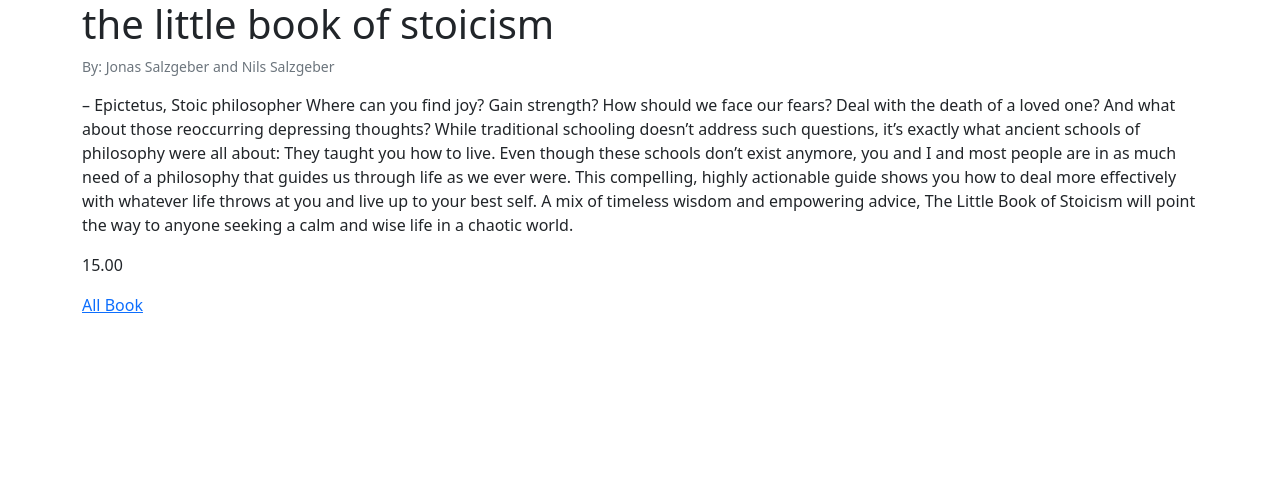
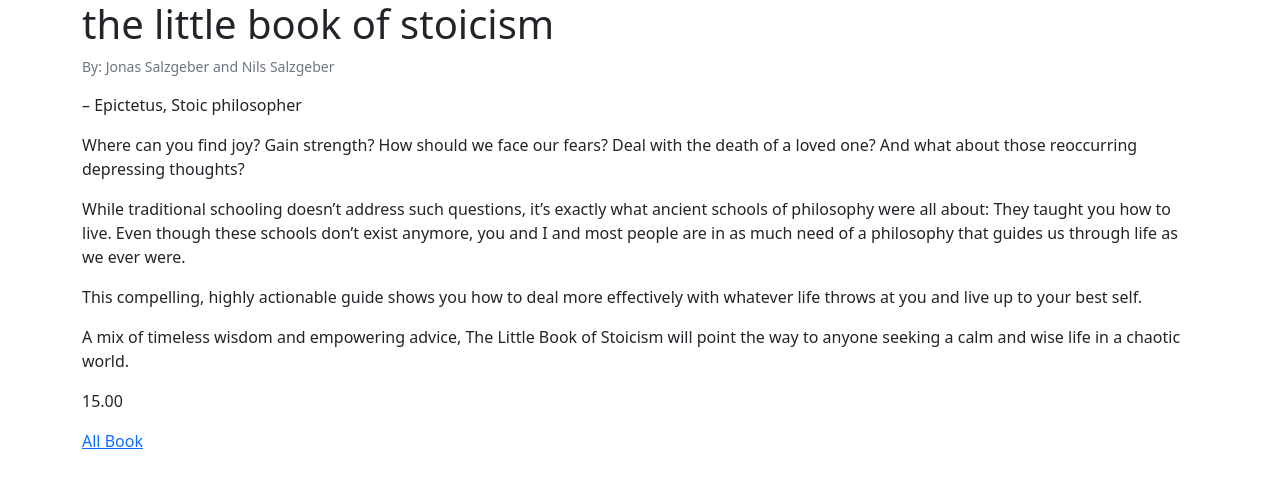
Before and after one commit to alinavabi65/Django_bookstote_project, a Django app: page /book/1/ in a window 1280 px wide. Shown: the top 488 px of the page. Run offline with Django 4.2, Linux system fonts and the light colour scheme; data comes from the database, SQL or seed files in the repository; both versions use the stored data as it was after the commit.

Commit message:
add some template filter

```diff
--- a/books/templates/books/book_detail.html
+++ b/books/templates/books/book_detail.html
@@ -1,13 +1,13 @@
 {% extends '_base.html' %}
 
 {% block page_title %}
-    Book List View
+    Book Detail View
 {% endblock %}
 
 {% block content %}
         <h1>{{ books.title }}</h1>
-        <p class="small text-muted mt-2">By: {{ books.author }}</p>
-        <p class="mt-2">{{ books.description }}</p>
+        <p class="small text-muted mt-2">By: {{ books.author|capfirst }}</p>
+        <p class="mt-2">{{ books.description|linebreaks }}</p>
         <p class="mt-2">{{ books.price }}</p>
     <a href="{% url 'list_view' %}">All Book</a>
 {% endblock %}
--- a/books/templates/books/book_list.html
+++ b/books/templates/books/book_list.html
@@ -7,11 +7,11 @@
 {% block content %}
     <a href="{% url 'book_create' %}">Add New Book</a>
     {% for book in books %}
-        <a href="{{book.get_absolut_url }}"><h1>{{ book.title }}</h1></a>
+        <a href="{{ book.get_absolute_url }}"><h1>{{ book.title|capfirst }}</h1></a>
         <br>
-        <h2>Author :</h2>{{ book.author }}
+        <h2>Author :</h2>{{ book.author|capfirst }}
         <br>
-        <h5>Description :</h5>{{ book.description }}
+        <h5>Description :</h5>{{ book.description|truncatewords:10 }}
         <br>
         <h5>Price :</h5>{{ book.price }}
         <a href="{% url 'book_delete' book.id %}">Delete Book</a>|<a href="{% url 'book_update' book.id %}">Update Book</a>
```
Also changed, not shown: books/templates/books/book_delete.html (+5 -2 lines), db.sqlite3.
